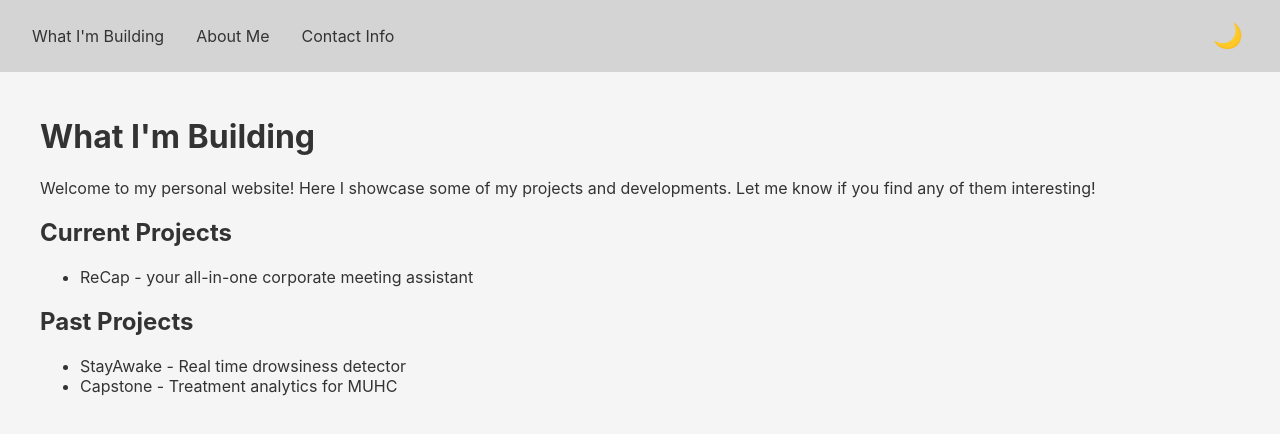
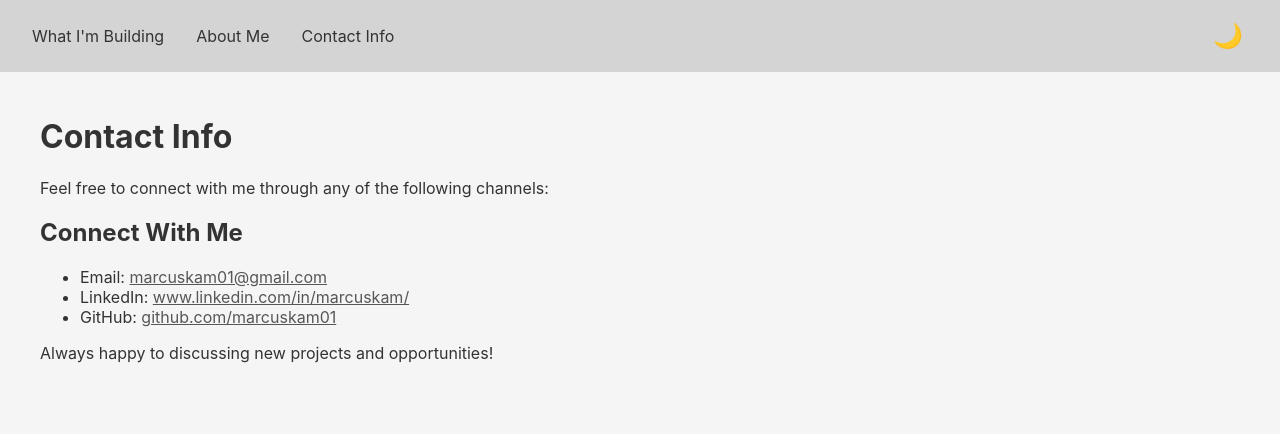
Before and after one commit to marcuskam01/marcuskam01.github.io, a React (Vite) app: page /#/contact in a window 1280 px wide. Shown: the top 434 px of the page. Built offline with nearby package versions, Linux system fonts and the light colour scheme.

Commit message:
modified content

```diff
--- a/index.html
+++ b/index.html
@@ -2,7 +2,7 @@
 <html lang="en">
   <head>
     <meta charset="UTF-8" />
-    <link rel="icon" type="image/svg+xml" href="/logo_bg.svg" />
+    <link rel="icon" type="image/svg+xml" href="/src/logo_bg.svg" />
     <meta name="viewport" content="width=device-width, initial-scale=1.0" />
     <title>marcuskam.com</title>
   </head>
--- a/src/App.jsx
+++ b/src/App.jsx
@@ -1,5 +1,5 @@
 import { useState, useEffect } from 'react'
-import { BrowserRouter as Router, Routes, Route } from 'react-router-dom'
+import { BrowserRouter as Router, HashRouter, Routes, Route } from 'react-router-dom'
 import { AnimatePresence } from 'framer-motion'
 import Navbar from './components/Navbar'
 import Home from './pages/Home'
@@ -19,7 +19,7 @@ function App() {
   }
 
   return (
-    <Router>
+    <HashRouter>
       <Navbar theme={theme} toggleTheme={toggleTheme} />
       <AnimatePresence mode="wait">
         <Routes>
@@ -28,7 +28,7 @@ function App() {
           <Route path="/contact" element={<Contact />} />
         </Routes>
       </AnimatePresence>
-    </Router>
+    </HashRouter>
   )
 }
 
--- a/src/pages/About.jsx
+++ b/src/pages/About.jsx
@@ -15,14 +15,14 @@ const About = () => {
         animate={{ opacity: 1 }}
         transition={{ delay: 0.2 }}
       >
-        <p>Hello and thanks for stopping by! The name's Kam, Marcus Kam, and I'm currently working as a Data Engineer at a private insurance company.</p>
+        <p>Hello and thanks for stopping by! My name's Marcus, and I'm a Data Engineer based in Toronto, Canada.</p>
 
-        <h2>Skills and technologies</h2>
+        <h2>What I use for work</h2>
         <ul>
           <li>Python, SQL, C#, Terraform, JS/TS</li>
           <li>Snowflake</li>
           <li>Data Build Tool (DBT)</li>
-          <li>AWS, Azure</li>
+          <li>Azure, AWS</li>
         </ul>
 
         <h2>Interests</h2>
@@ -34,7 +34,7 @@ const About = () => {
         transition={{ delay: 0.2 }}>
         <h2>Where I've been</h2>
         <img src={hiking1} alt="Hiking picture 1" className="responsive-image-landscape"></img>
-        <figcaption>Waterton, AB/Glacier, MT, mid 2024</figcaption>
+        <figcaption>Waterton, AB, Summer 2024</figcaption>
       </motion.div>
     </motion.div>
   );
--- a/src/pages/Contact.jsx
+++ b/src/pages/Contact.jsx
@@ -14,18 +14,18 @@ const Contact = () => {
         animate={{ opacity: 1 }}
         transition={{ delay: 0.2 }}
       >
-        <p>Feel free reach out to me through any of the following channels:</p>
+        <p>Feel free to connect with me through any of the following channels:</p>
 
         <h2>Connect With Me</h2>
         <ul>
           <li>
-            Email: <a href="mailto:marcuskam01@gmail.com">marcuskam01@gmail.com</a>
+            Email: <a href="mailto:marcuskam01@gmail.com" class="textlink">marcuskam01@gmail.com</a>
           </li>
           <li>
-            LinkedIn: <a href="https://www.linkedin.com/in/marcuskam/" target="_blank" rel="noopener noreferrer">www.linkedin.com/in/marcuskam/</a>
+            LinkedIn: <a href="https://www.linkedin.com/in/marcuskam/" class="textlink" target="_blank" rel="noopener noreferrer">www.linkedin.com/in/marcuskam/</a>
           </li>
           <li>
-            GitHub: <a href="https://github.com/marcuskam01" target="_blank" rel="noopener noreferrer">github.com/marcuskam01</a>
+            GitHub: <a href="https://github.com/marcuskam01" class="textlink" target="_blank" rel="noopener noreferrer">github.com/marcuskam01</a>
           </li>
         </ul>
 
--- a/src/styles/globals.css
+++ b/src/styles/globals.css
@@ -78,6 +78,18 @@ body[data-theme="dark"] .nav-container {
   background-color: rgba(0, 0, 0, 0.1);
 }
 
+.textlink:link {
+  color: #575757;
+  background-color: transparent;
+  text-decoration: underline;
+}
+
+.textlink:hover {
+  color: #2b2b2b;
+  background-color: transparent;
+  text-decoration: underline;
+}
+
 body[data-theme="dark"] .theme-toggle:hover {
   background-color: rgba(255, 255, 255, 0.1);
 }
```
Also changed, not shown: src/assets/logo_bg.svg (renamed from public/logo_bg.svg), 1 other file (tests, documents, lock files or other folders).
